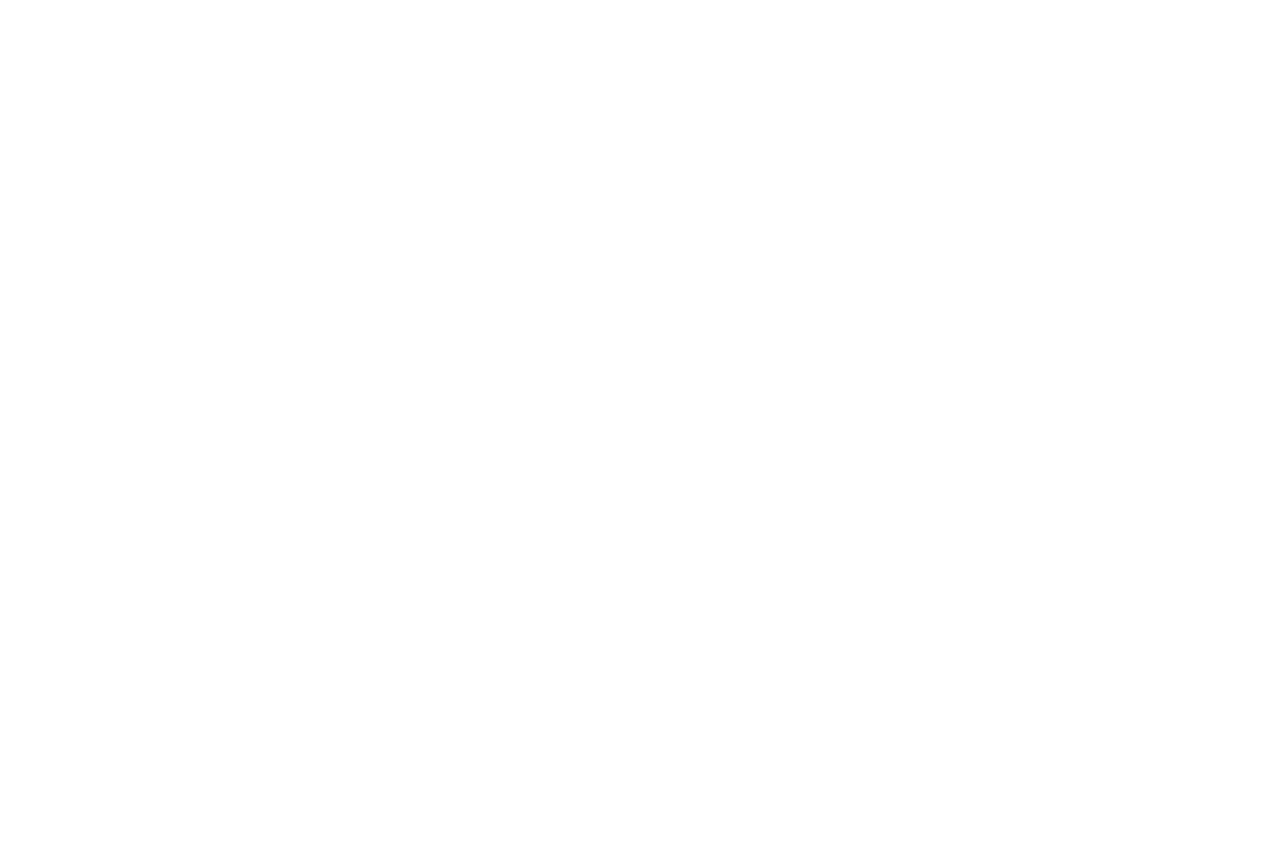
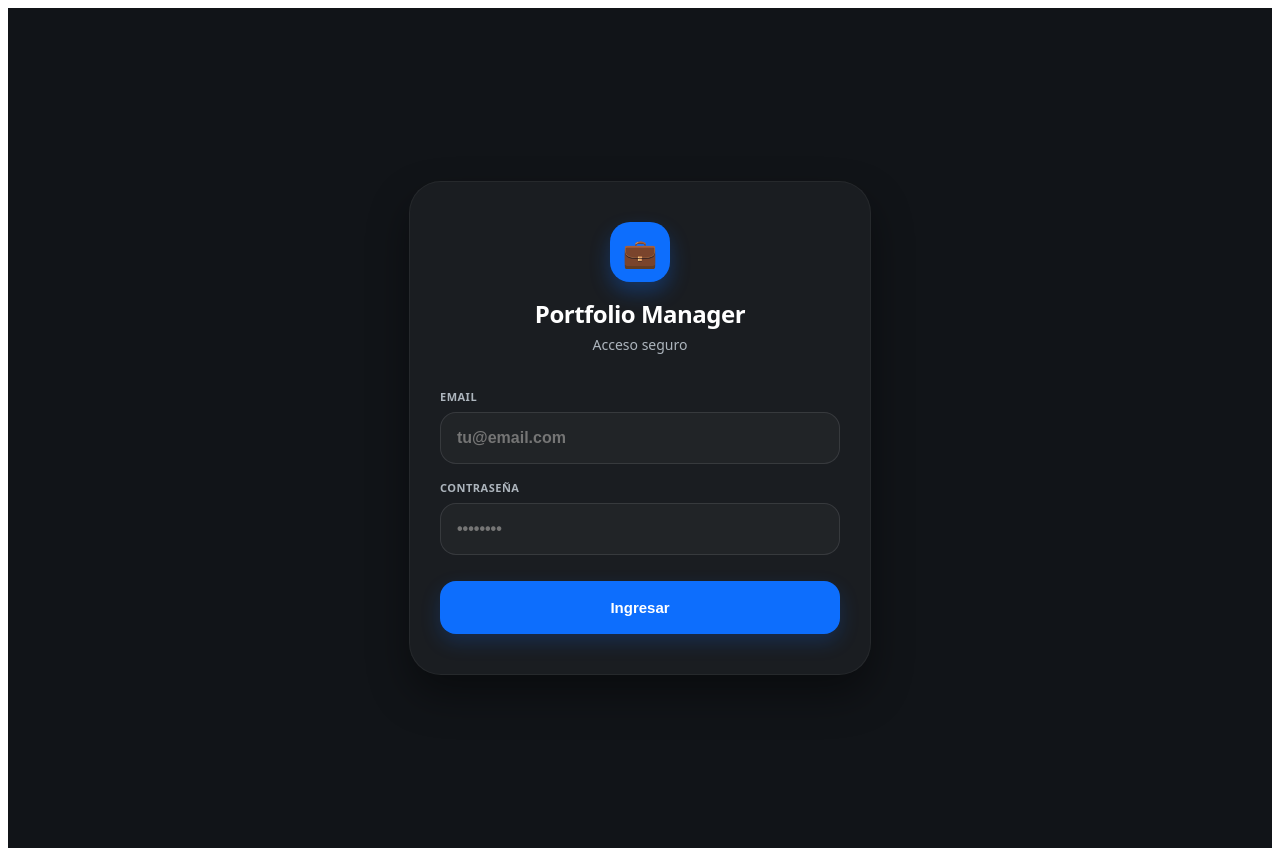
Before and after one commit to jpasman82/portfolio-tracker, a React (Vite) app: page /login in a window 1280 px wide. Before the commit this address had no page. Before the commit the page ends 800 px from the top, so only its background shows below. Built offline with nearby package versions, Linux system fonts and the light colour scheme; no server answers.

Commit message:
agregado login con clave

```diff
--- a/src/App.jsx
+++ b/src/App.jsx
@@ -1,19 +1,47 @@
-import { BrowserRouter, Routes, Route } from 'react-router-dom';
+import { useState, useEffect } from 'react';
+import { BrowserRouter, Routes, Route, Navigate } from 'react-router-dom';
+import { onAuthStateChanged } from 'firebase/auth';
+import { auth } from './firebase/config';
 import Home from './pages/Home';
 import Dashboard from './pages/Dashboard';
 import BrokerDetail from './pages/BrokerDetail';
 import EventDetail from './pages/EventDetail';
+import Login from './pages/Login';
 import Unified from './pages/Unified';
 
 export default function App() {
+  const [user, setUser] = useState(null);
+  const [loadingAuth, setLoadingAuth] = useState(true);
+
+  useEffect(() => {
+    const unsubscribe = onAuthStateChanged(auth, (currentUser) => {
+      setUser(currentUser);
+      setLoadingAuth(false);
+    });
+    return () => unsubscribe();
+  }, []);
+
+  if (loadingAuth) {
+    return (
+      <div style={{ display: 'flex', justifyContent: 'center', alignItems: 'center', height: '100vh', backgroundColor: '#111418', color: 'white', fontWeight: 800 }}>
+        Verificando seguridad...
+      </div>
+    );
+  }
+
+  const RequireAuth = ({ children }) => {
+    return user ? children : <Navigate to="/login" replace />;
+  };
+
   return (
     <BrowserRouter>
       <Routes>
-        <Route path="/" element={<Home />} />
-        <Route path="/broker/:id" element={<BrokerDetail />} />
-        <Route path="/rotaciones" element={<Dashboard />} />
-        <Route path="/evento/:id" element={<EventDetail />} />
-        <Route path="/unificada" element={<Unified />} />
+        <Route path="/login" element={user ? <Navigate to="/" replace /> : <Login />} />
+        <Route path="/" element={<RequireAuth><Home /></RequireAuth>} />
+        <Route path="/broker/:id" element={<RequireAuth><BrokerDetail /></RequireAuth>} />
+        <Route path="/rotaciones" element={<RequireAuth><Dashboard /></RequireAuth>} />
+        <Route path="/evento/:id" element={<RequireAuth><EventDetail /></RequireAuth>} />
+        <Route path="/unificada" element={<RequireAuth><Unified /></RequireAuth>} />
       </Routes>
     </BrowserRouter>
   );
--- a/src/firebase/config.js
+++ b/src/firebase/config.js
@@ -1,5 +1,6 @@
 import { initializeApp } from "firebase/app";
 import { getFirestore } from "firebase/firestore";
+import { getAuth } from "firebase/auth";
 
 // PEGÁ TUS LLAVES DIRECTO ACÁ PARA PROBAR SI ES EL .ENV
 const firebaseConfig = {
@@ -13,5 +14,6 @@ const firebaseConfig = {
 
 const app = initializeApp(firebaseConfig);
 export const db = getFirestore(app);
+export const auth = getAuth(app);
 
 console.log("🔥 Firebase conectado a:", firebaseConfig.projectId);
--- /dev/null
+++ b/src/pages/Login.jsx
@@ -0,0 +1,87 @@
+import { useState } from 'react';
+import { auth } from '../firebase/config';
+import { signInWithEmailAndPassword } from 'firebase/auth';
+
+export default function Login() {
+  const [email, setEmail] = useState('');
+  const [password, setPassword] = useState('');
+  const [error, setError] = useState('');
+  const [loading, setLoading] = useState(false);
+
+  const handleSubmit = async (e) => {
+    e.preventDefault();
+    setError('');
+    setLoading(true);
+
+    try {
+      await signInWithEmailAndPassword(auth, email, password);
+    } catch (err) {
+      if (err.code === 'auth/invalid-credential' || err.code === 'auth/user-not-found' || err.code === 'auth/wrong-password') {
+        setError('Datos incorrectos. Revisá tu email y clave.');
+      } else {
+        setError('Error de conexión: ' + err.message);
+      }
+    } finally {
+      setLoading(false);
+    }
+  };
+
+  return (
+    <div style={{ display: 'flex', flexDirection: 'column', alignItems: 'center', justifyContent: 'center', minHeight: '100vh', backgroundColor: '#111418', padding: '20px', fontFamily: 'system-ui, -apple-system, sans-serif' }}>
+
+      <div style={{ width: '100%', maxWidth: '400px', backgroundColor: '#1a1d21', padding: '40px 30px', borderRadius: '32px', boxShadow: '0 20px 40px rgba(0,0,0,0.4)', border: '1px solid rgba(255,255,255,0.05)' }}>
+
+        <div style={{ textAlign: 'center', marginBottom: '35px' }}>
+          <div style={{ width: '60px', height: '60px', backgroundColor: '#0d6efd', borderRadius: '20px', display: 'flex', alignItems: 'center', justifyContent: 'center', margin: '0 auto 15px auto', boxShadow: '0 10px 20px rgba(13, 110, 253, 0.3)' }}>
+            <span style={{ fontSize: '28px', color: 'white' }}>💼</span>
+          </div>
+          <h1 style={{ fontSize: '24px', fontWeight: 900, color: 'white', margin: '0 0 5px 0', letterSpacing: '-0.5px' }}>Portfolio Manager</h1>
+          <p style={{ fontSize: '14px', color: '#adb5bd', margin: 0 }}>Acceso seguro</p>
+        </div>
+
+        {error && (
+          <div style={{ backgroundColor: 'rgba(255,59,48,0.1)', border: '1px solid rgba(255,59,48,0.2)', color: '#ff453a', padding: '12px', borderRadius: '12px', fontSize: '13px', fontWeight: 700, marginBottom: '20px', textAlign: 'center' }}>
+            {error}
+          </div>
+        )}
+
+        <form onSubmit={handleSubmit} style={{ display: 'flex', flexDirection: 'column', gap: '16px' }}>
+          <div>
+            <label style={{ display: 'block', fontSize: '11px', fontWeight: 800, color: '#adb5bd', marginBottom: '8px', textTransform: 'uppercase', letterSpacing: '0.5px' }}>Email</label>
+            <input
+              type="email"
+              value={email}
+              onChange={(e) => setEmail(e.target.value)}
+              placeholder="tu@email.com"
+              required
+              autoComplete="username"
+              style={{ width: '100%', padding: '16px', borderRadius: '16px', border: '1px solid rgba(255,255,255,0.1)', backgroundColor: 'rgba(255,255,255,0.03)', color: 'white', fontSize: '16px', fontWeight: 600, boxSizing: 'border-box', outline: 'none' }}
+            />
+          </div>
+
+          <div>
+            <label style={{ display: 'block', fontSize: '11px', fontWeight: 800, color: '#adb5bd', marginBottom: '8px', textTransform: 'uppercase', letterSpacing: '0.5px' }}>Contraseña</label>
+            <input
+              type="password"
+              value={password}
+              onChange={(e) => setPassword(e.target.value)}
+              placeholder="••••••••"
+              required
+              autoComplete="current-password"
+              style={{ width: '100%', padding: '16px', borderRadius: '16px', border: '1px solid rgba(255,255,255,0.1)', backgroundColor: 'rgba(255,255,255,0.03)', color: 'white', fontSize: '16px', fontWeight: 600, boxSizing: 'border-box', outline: 'none' }}
+            />
+          </div>
+
+          <button
+            type="submit"
+            disabled={loading}
+            style={{ width: '100%', padding: '18px', backgroundColor: '#0d6efd', color: 'white', border: 'none', borderRadius: '16px', fontWeight: 900, fontSize: '15px', marginTop: '10px', cursor: 'pointer', boxShadow: '0 8px 20px rgba(13, 110, 253, 0.2)' }}
+          >
+            {loading ? 'Procesando...' : 'Ingresar'}
+          </button>
+        </form>
+
+      </div>
+    </div>
+  );
+}
```
